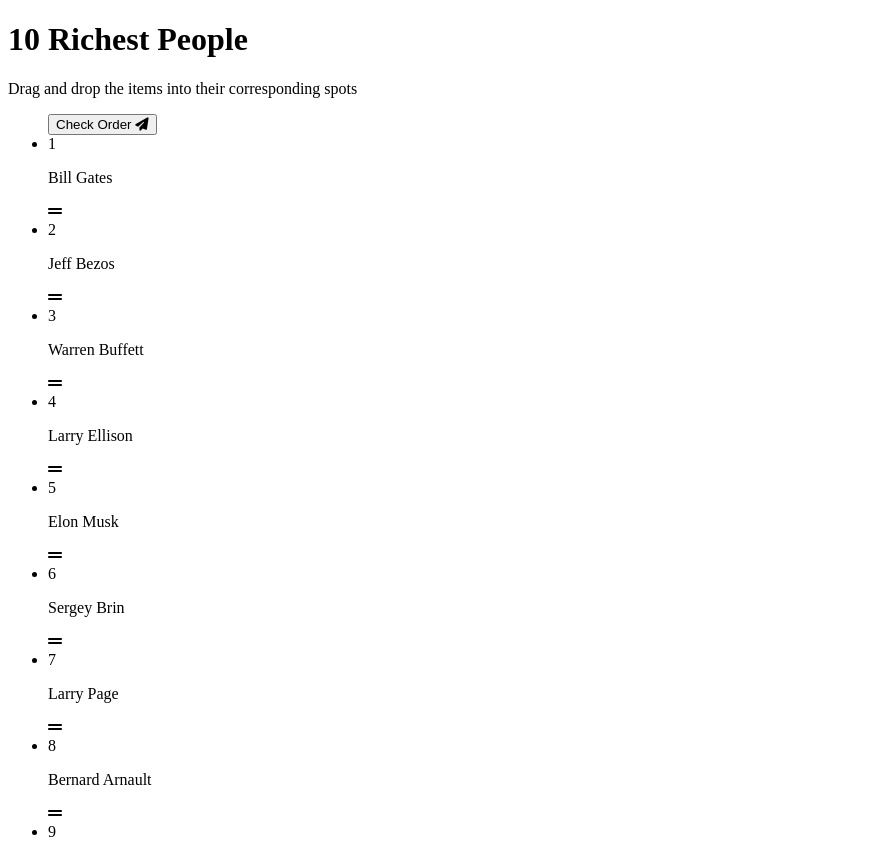
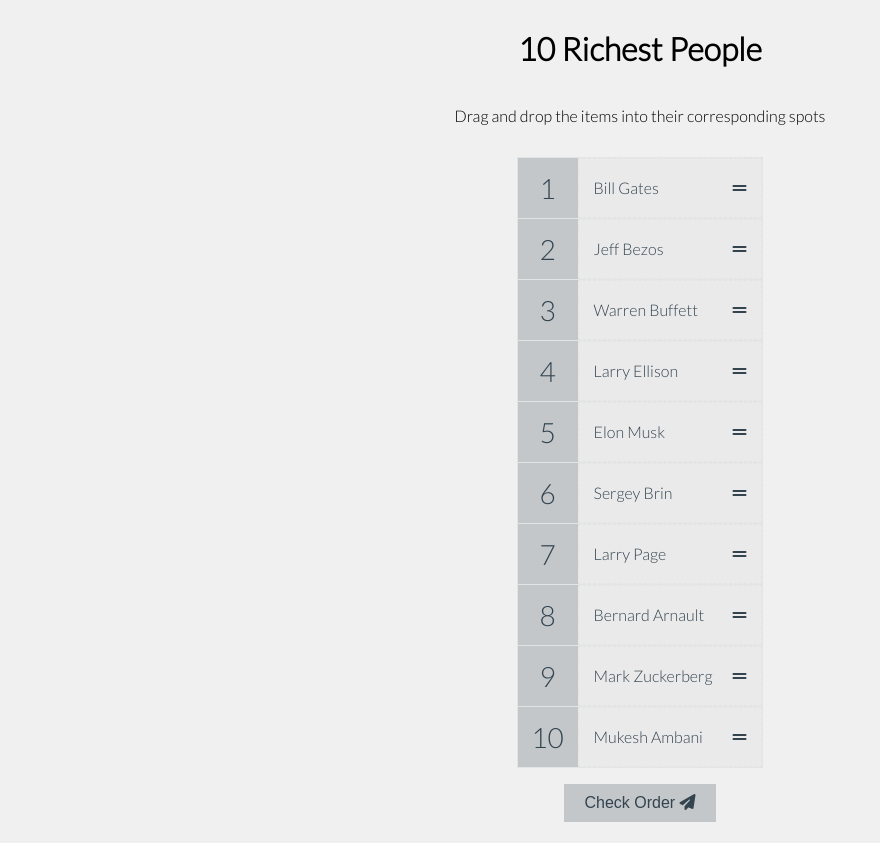
Before and after one commit to poorboygl/JavaScript.20.Real.World.Projects, a plain HTML site: page Project-1/index.html in a window 1280 px wide. Shown: the top 843 px of the page, without its empty margins (0-880 px from the left). After the commit the page ends 822 px from the top, so only its background shows below. Drawn offline with Linux system fonts and the light colour scheme.

Commit message:
Project-1-Styling The App Using CSS

```diff
--- a/Project-1/index.html
+++ b/Project-1/index.html
@@ -11,12 +11,12 @@
 <body>
     <h1>10 Richest People</h1>
     <p>Drag and drop the items into their corresponding spots</p>
-    <ul class="draggable-list" id="draggable-list">
-        <button class="check-btn" id="check">
-            Check Order
-            <i class="fas fa-paper-plane"></i>
-        </button>
-    </ul>
+    <ul class="draggable-list" id="draggable-list"> </ul>
+    <button class="check-btn" id="check">
+        Check Order
+        <i class="fas fa-paper-plane"></i>
+    </button>
+
 
     <script src="script.js"></script>
 </body>
--- a/Project-1/script.js
+++ b/Project-1/script.js
@@ -36,6 +36,10 @@ function createList() {
     .map(a => a.value)
     .forEach((person, index) => {
             const listItem = document.createElement('li');
+
+            // gắn class 'over' để áp dụng CSS cho các phần tử trong danh sách.
+            listItem.classList.add('over');
+
             listItem.setAttribute('data-index', index);
 
             listItem.innerHTML = `
@@ -49,9 +53,10 @@ function createList() {
             listItems.push(listItem);
 
             draggable_list.appendChild(listItem);
-    })
+    });
+
+
 }
-
 
 
 /*
--- a/Project-1/styles.css
+++ b/Project-1/styles.css
@@ -0,0 +1,100 @@
+@import url('https://fonts.googleapis.com/css2?family=Lato:wght@300&display=swap');
+
+:root {
+    --border-color: #e3e5e4;
+    --background-color: #c3c7ca;
+    --text-color: #34444f;
+}
+
+* {
+  box-sizing: border-box;
+}
+
+body {
+  font-family: 'Lato', sans-serif;
+  background-color: #f0f0f0;
+  display: flex;
+  /* https://www.youtube.com/watch?v=wsTv9y931o8&t=344s Flexbox
+    https://www.youtube.com/shorts/eH0x8kwW5sI
+  */
+  flex-direction: column;
+  align-items: center;
+  justify-content: flex-start;
+
+  /* https://www.youtube.com/watch?v=EdGRo05JVGE height 100vh*/
+  height: 100vh;
+}
+
+.draggable-list {
+    border: 1px solid var(--border-color);
+    color: var(--text-color);
+    padding: 0;
+    list-style-type: none;
+}
+
+.draggable-list li {
+    background-color: #fff;
+    display: flex;
+    flex: 1;
+}
+
+
+.draggable-list li:not(:last-of-type) {
+    border-bottom: 1px solid var(--border-color);
+}
+
+.draggable-list .number {
+  background-color: var(--background-color);
+  display: flex;
+  align-items: center;
+  justify-content: center;
+  font-size: 28px;
+  height: 60px;
+  width: 60px;
+}
+
+.draggable-list li.over .draggable {
+  background-color: #eaeaea;
+  border: 1px dashed var(--border-color);
+}
+
+.draggable-list .person-name {
+  margin: 0 20px 0 0;
+}
+
+.draggable-list li.right .person-name {
+  color: #3ae374
+}
+
+.draggable-list li.wrong .person-name {
+  color: #ff3838
+}
+
+
+.draggable {
+  cursor: pointer;
+  display: flex;
+  align-items: center;
+  justify-content: space-between;
+  padding: 15px;
+  flex: 1;
+}
+
+.check-btn {
+  background-color: var(--background-color);
+  border: none;
+  color: var(--text-color);
+  padding: 10px 20px;
+  cursor: pointer;
+  font-size: 16px;
+}
+
+
+.check-btn:active {
+  transform: scale(0.90);
+
+}
+
+.check-btn:focus {
+  outline:none;
+}
```
